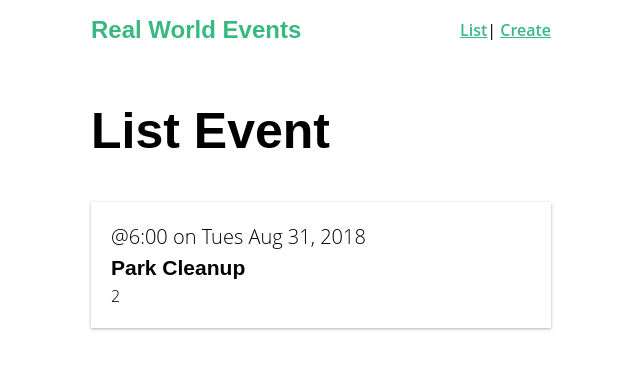
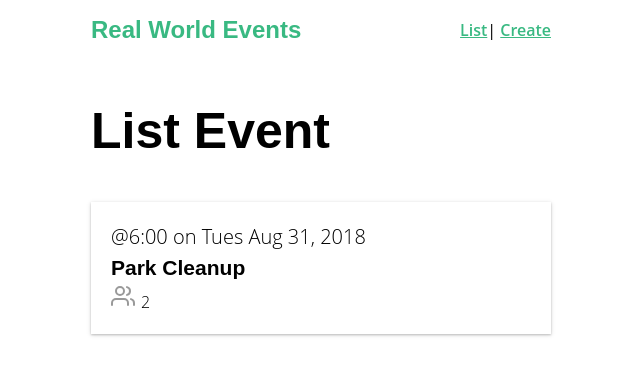
Before and after one commit to jinayshah86/vue-course, a Vue app in the folder real-world-vue/: page /#/event/create in a window 1280 px wide. Before the commit this address led to /#/event/create. Shown: the top 374 px of the page, without its empty margins (319-959 px from the left). Built offline with nearby package versions, Linux system fonts and the light colour scheme.

Commit message:
Global Components

```diff
--- a/real-world-vue/package.json
+++ b/real-world-vue/package.json
@@ -8,6 +8,7 @@
     "lint": "vue-cli-service lint"
   },
   "dependencies": {
+    "lodash": "^4.17.11",
     "node-sass": "^4.11.0",
     "sass-loader": "^7.1.0",
     "vue": "^2.6.6",
--- /dev/null
+++ b/real-world-vue/src/components/BaseIcon.vue
@@ -0,0 +1,41 @@
+<template>
+  <div class="icon-wrapper">
+    <svg class="icon" :width="width" :height="height">
+      <use v-bind="{ 'xlink:href': '/feather-sprints.svg#' + name }"></use>
+    </svg>
+  </div>
+</template>
+
+<script>
+export default {
+  props: {
+    name: String,
+    width: {
+      type: [Number, String],
+      default: 24
+    },
+    height: {
+      type: [Number, String],
+      default: 24
+    }
+  }
+}
+</script>
+
+<style scoped>
+.icon-wrapper {
+  display: inline-flex;
+  align-items: center;
+  color: rgba(0, 0, 0, 0.4);
+  font-size: 1rem;
+  font-weight: 600;
+}
+.icon {
+  stroke: currentColor;
+  stroke-width: 2;
+  stroke-linecap: round;
+  stroke-linejoin: round;
+  fill: none;
+  margin-right: 6px;
+}
+</style>
--- a/real-world-vue/src/components/EventCard.vue
+++ b/real-world-vue/src/components/EventCard.vue
@@ -6,6 +6,7 @@
     <div class="event-card -shadow">
       <span class="eyebrow">@{{ event.time }} on {{ event.date }}</span>
       <h4 class="title">{{ event.title }}</h4>
+      <BaseIcon name="users" />
       <span>{{ event.attendees.length }}</span>
     </div>
   </router-link>
--- a/real-world-vue/src/main.js
+++ b/real-world-vue/src/main.js
@@ -1,12 +1,38 @@
-import Vue from "vue";
-import App from "./App.vue";
-import router from "./router";
-import store from "./store";
+import Vue from 'vue'
+import App from './App.vue'
+import router from './router'
+import store from './store'
+import upperFirst from 'lodash/upperFirst'
+import camelCase from 'lodash/camelCase'
 
-Vue.config.productionTip = false;
+const requireComponent = require.context(
+  './components',
+  false,
+  /Base[A-Z]\w+\.(vue|js)$/
+)
+
+requireComponent.keys().forEach(fileName => {
+  const componentConfig = requireComponent(fileName)
+
+  const componentName = upperFirst(
+    camelCase(fileName.replace(/^\.\/(.*)\.\w+$/, '$1'))
+  )
+
+  Vue.component(componentName, componentConfig.default || componentConfig)
+})
+Vue.config.productionTip = false
 
 new Vue({
   router,
   store,
   render: h => h(App)
-}).$mount("#app");
+}).$mount('#app')
+
+// Basic Globally registering components
+
+// import BaseIcon from '@/components/BaseIcon.vue'
+
+// // Passing two Parameters
+// // - Name of the Component to be used throughout the project
+// // - Actual Component
+// Vue.component('BaseIcon', BaseIcon)
--- a/real-world-vue/src/views/EventList.vue
+++ b/real-world-vue/src/views/EventList.vue
@@ -2,6 +2,7 @@
   <div>
     <h1>List Event</h1>
     <EventCard />
+    <BaseIcon />
   </div>
 </template>
 
```
Also changed, not shown: real-world-vue/public/feather-sprints.svg (added).
